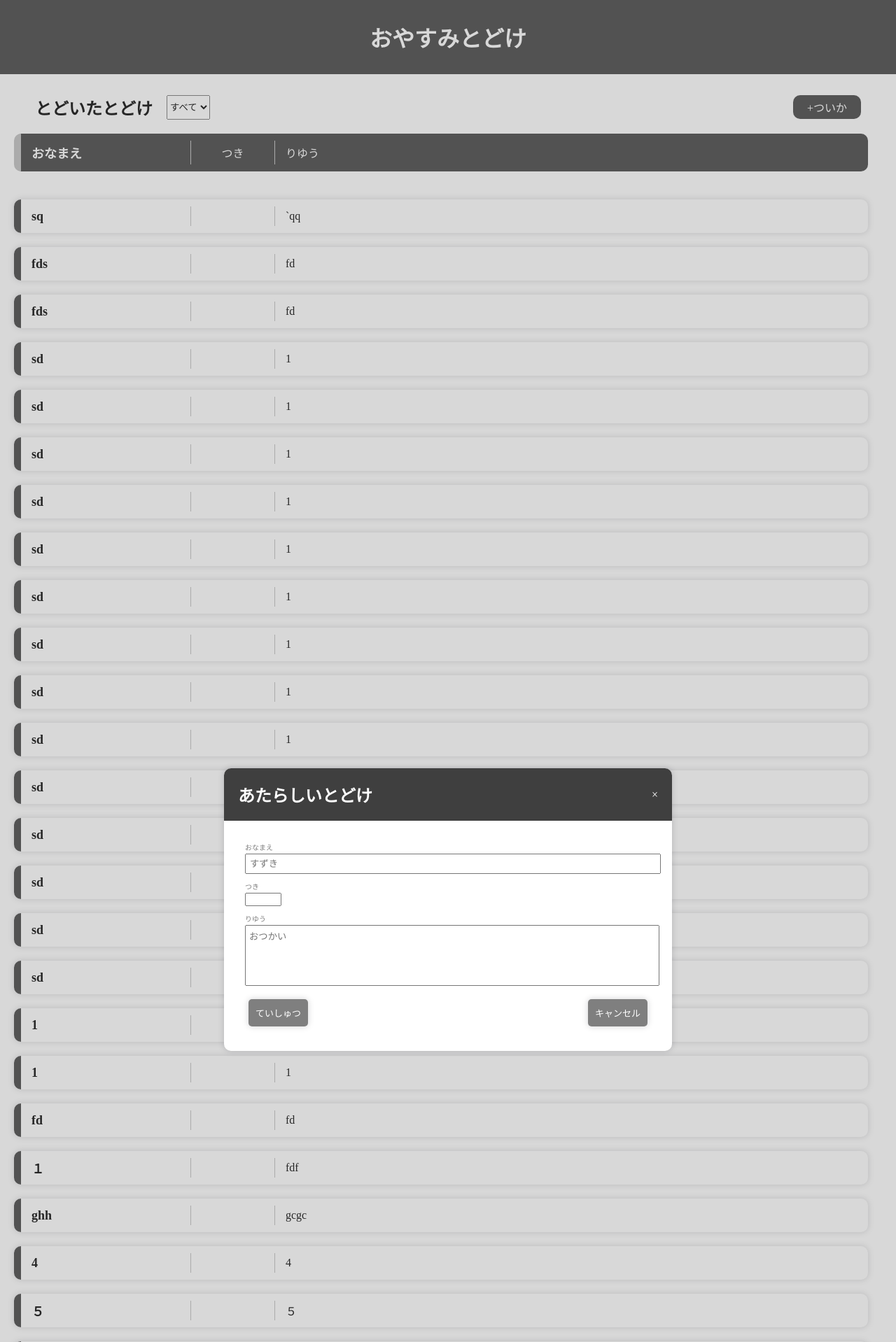
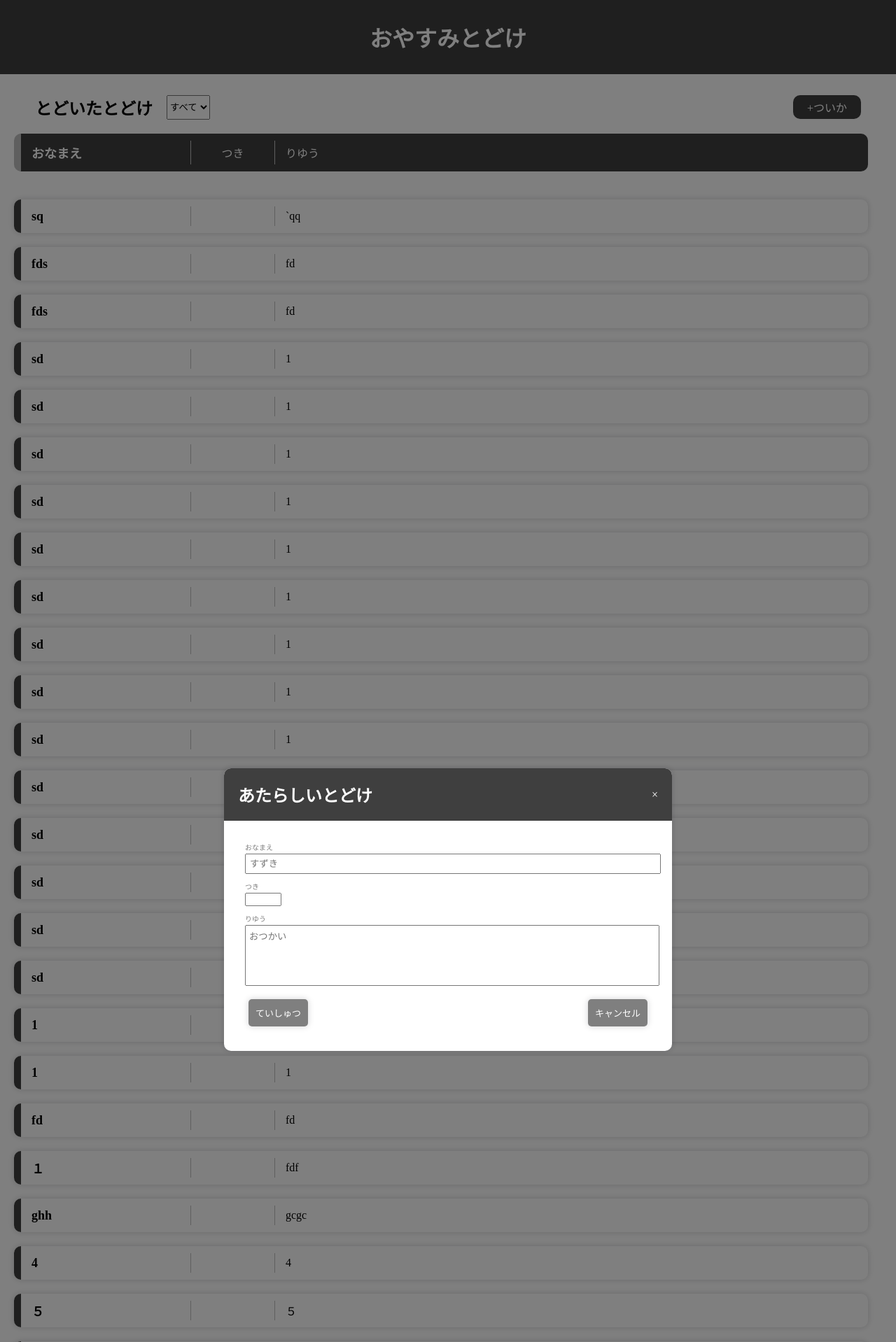
Before and after one commit to This-is-UserNamee/absApp, a Flask app: page / in a window 1280 px wide, after a click on "+ついか". Shown: the top 1918 px of the page at 70% size. Run offline with Flask 3, Linux system fonts and the light colour scheme; data comes from the database, SQL or seed files in the repository; both versions use the stored data as it was after the commit; data that the repository does not hold is empty.

Commit message:
ちょっと修正

```diff
--- a/absApp/static/style.css
+++ b/absApp/static/style.css
@@ -223,9 +223,8 @@ a{
     height: 100vh;
     width: 100vw;
     opacity: 0;
-    background-color: var(--bc02);
+    background-color: var(--bc00);
     pointer-events: none;
-    transition: 0.3s;
 }
 
 .form-tops{
@@ -249,7 +248,7 @@ a{
 }
 
 #form-chk:checked ~ .form-back{
-    opacity: 0.3;
+    opacity: 0.5;
     pointer-events: all;
 }
 
```
Also changed, not shown: database.db.
